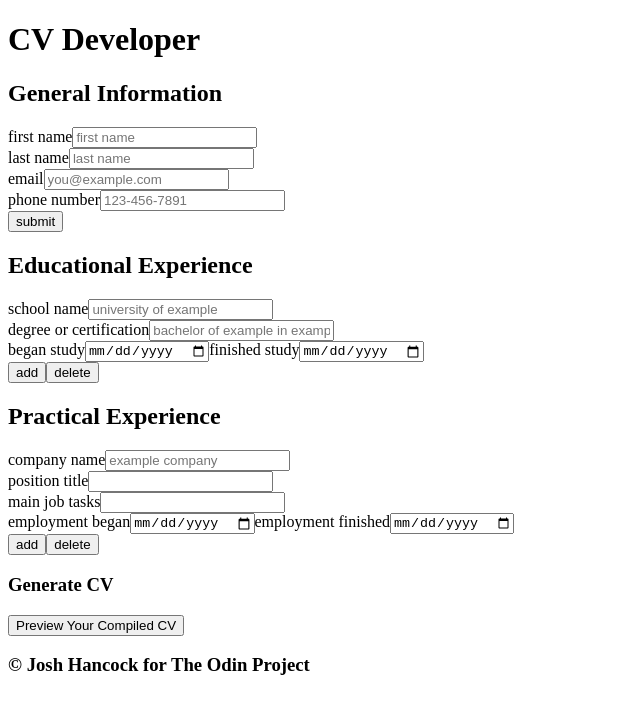
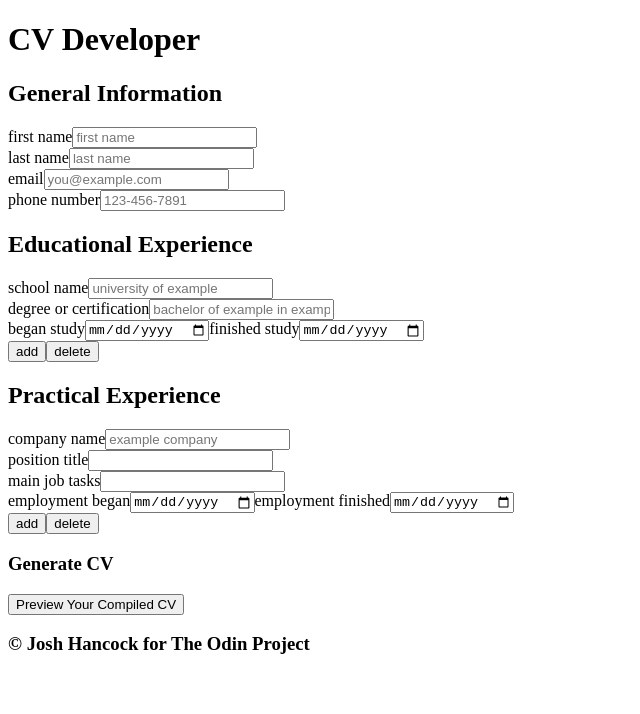
Before and after one commit to livingicon/cv-project, a React (Create React App) app: page / in a window 1280 px wide. Shown: the top 714 px of the page, without its empty margins (0-640 px from the left). Built offline with nearby package versions, Linux system fonts and the light colour scheme.

Commit message:
Remove generalInfo from state

```diff
--- a/src/components/Main.js
+++ b/src/components/Main.js
@@ -11,50 +11,30 @@ class Main extends Component {
     super();
 
     this.state = {
-      generalInfo: {
-        firstName: "",
-        lastName: "",
-        email: "",
-        phoneNumber: ""
-      },
-      setGeneralInfo: []
+      firstName: "",
+      lastName: "",
+      email: "",
+      phone: "",
     };
   }
 
-  handleChangeGeneralInfo = (e) => {
+  handleChangeInput = (e) => {
     this.setState({
-        [e.target.name]: e.target.value, // dynamic keys
+      [e.target.name]: e.target.value, // dynamic keys
     });
   };
 
-  onSubmitGeneralInfo = (e) => {
-    e.preventDefault();
-    console.log(this.state.firstName);
-    console.log(this.state.lastName);
-    console.log(this.state.email);
-    console.log(this.state.phone);
-    // this.setState({
-
-    // });
-  }
-
   onSubmitPreviewCV = (e) => {
     e.preventDefault();
-    console.log(this.state.firstName);
-    console.log(this.state.lastName);
-    console.log(this.state.email);
-    console.log(this.state.phone);
+    console.log(this.state);
   }
 
   render() {
-    // const { generalInfo } = this.state;
 
     return (
       <div className="main">
         <GeneralInfo
-          onSubmitGeneralInfo={this.onSubmitGeneralInfo} // this.onSubmitGeneralInfo
-          handleChangeGeneralInfo={this.handleChangeGeneralInfo}
-          // generalInfo={generalInfo}
+          handleChangeInput={this.handleChangeInput}
         />
 
         <EducationalExp
@@ -66,7 +46,7 @@ class Main extends Component {
         />
 
         <CVPreview
-          doSomething={this.onSubmitPreviewCV}
+          onSubmitPreviewCV={this.onSubmitPreviewCV}
         />
       </div>
     );
--- a/src/components/Main/CVPreview.js
+++ b/src/components/Main/CVPreview.js
@@ -5,12 +5,12 @@ import React, { Component } from 'react';
 class CVPreview extends Component {
 
   render() {
-    const { doSomething } = this.props;
+    const { onSubmitPreviewCV } = this.props;
 
     return (
       <div className="cv_preview">
         <h3>Generate CV</h3>
-        <button onClick={doSomething}>Preview Your Compiled CV</button>
+        <button onClick={onSubmitPreviewCV}>Preview Your Compiled CV</button>
       </div>
     );
   }
--- a/src/components/Main/GeneralInfo.js
+++ b/src/components/Main/GeneralInfo.js
@@ -5,16 +5,16 @@ import React, { Component } from 'react';
 class GeneralInfo extends Component {
 
   render() {
-    const { firstName, lastName, email, phone, onSubmitGeneralInfo, handleChangeGeneralInfo} = this.props; // this.props.firstName
+    const { firstName, lastName, email, phone, handleChangeInput} = this.props; // this.props.firstName
 
     return (
       <div className="forms">
         <h2>General Information</h2>
-        <form onSubmit={onSubmitGeneralInfo}>
+        <form>
           <div>
             <label htmlFor="firstName">first name</label>
             <input
-              onChange={handleChangeGeneralInfo}
+              onChange={handleChangeInput}
               value={firstName}
               type="text"
               id="firstName"
@@ -27,7 +27,7 @@ class GeneralInfo extends Component {
           <div>
             <label htmlFor="lastName">last name</label>
             <input
-              onChange={handleChangeGeneralInfo}
+              onChange={handleChangeInput}
               value={lastName}
               type="text"
               id="lastName"
@@ -40,7 +40,7 @@ class GeneralInfo extends Component {
           <div>
             <label htmlFor="user_email">email</label>
             <input
-              onChange={handleChangeGeneralInfo}
+              onChange={handleChangeInput}
               value={email}
               type="email"
               id="user_email"
@@ -51,7 +51,7 @@ class GeneralInfo extends Component {
           <div>
             <label htmlFor="phone_number">phone number</label>
             <input
-              onChange={handleChangeGeneralInfo}
+              onChange={handleChangeInput}
               value={phone}
               type="tel"
               id="phone_number"
@@ -60,7 +60,6 @@ class GeneralInfo extends Component {
               pattern="[0-9]{3}-[0-9]{3}-[0-9]{4}"
               autoComplete="off" />
           </div>
-          <button type="submit">submit</button>
         </form>
 
       </div>
```
